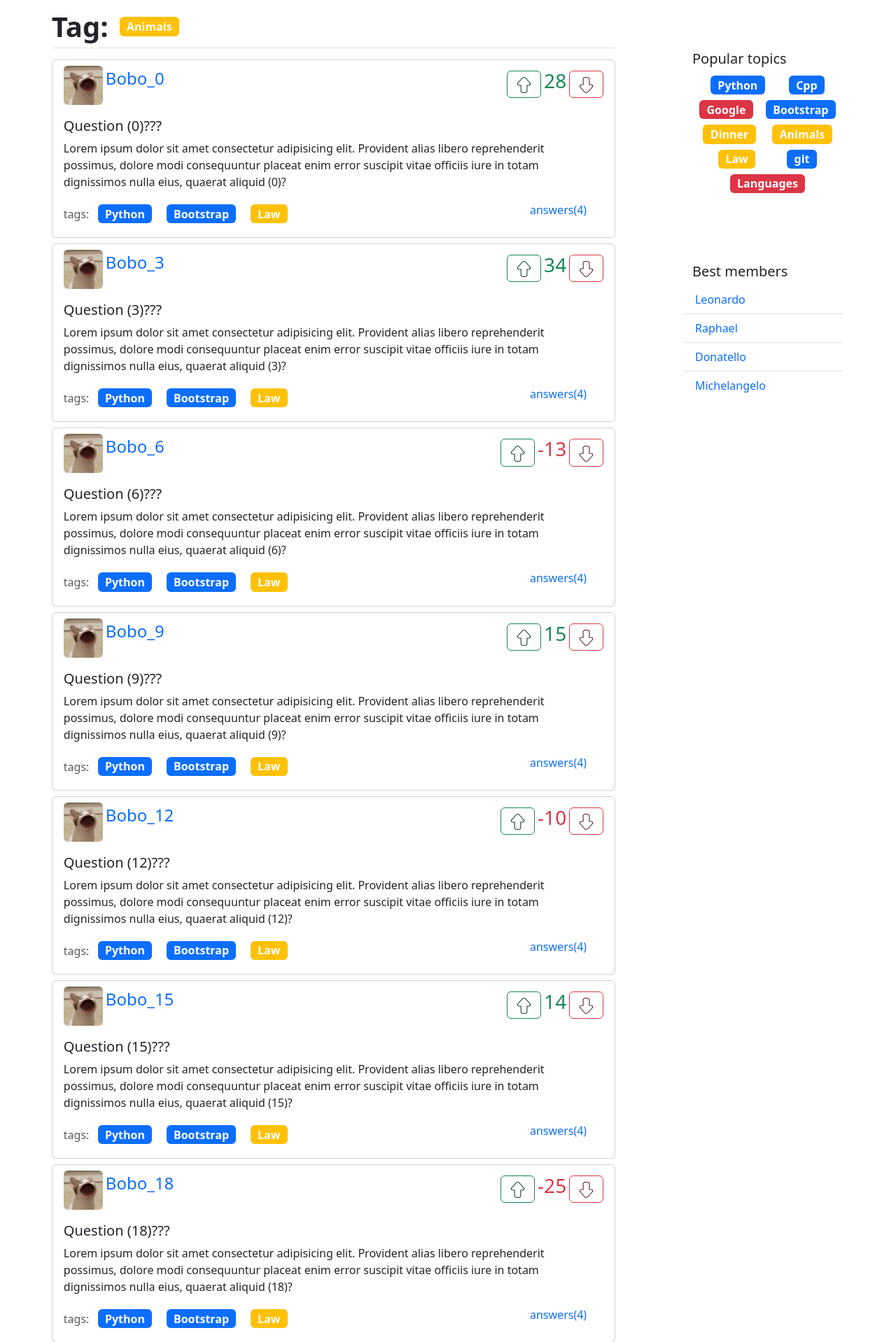
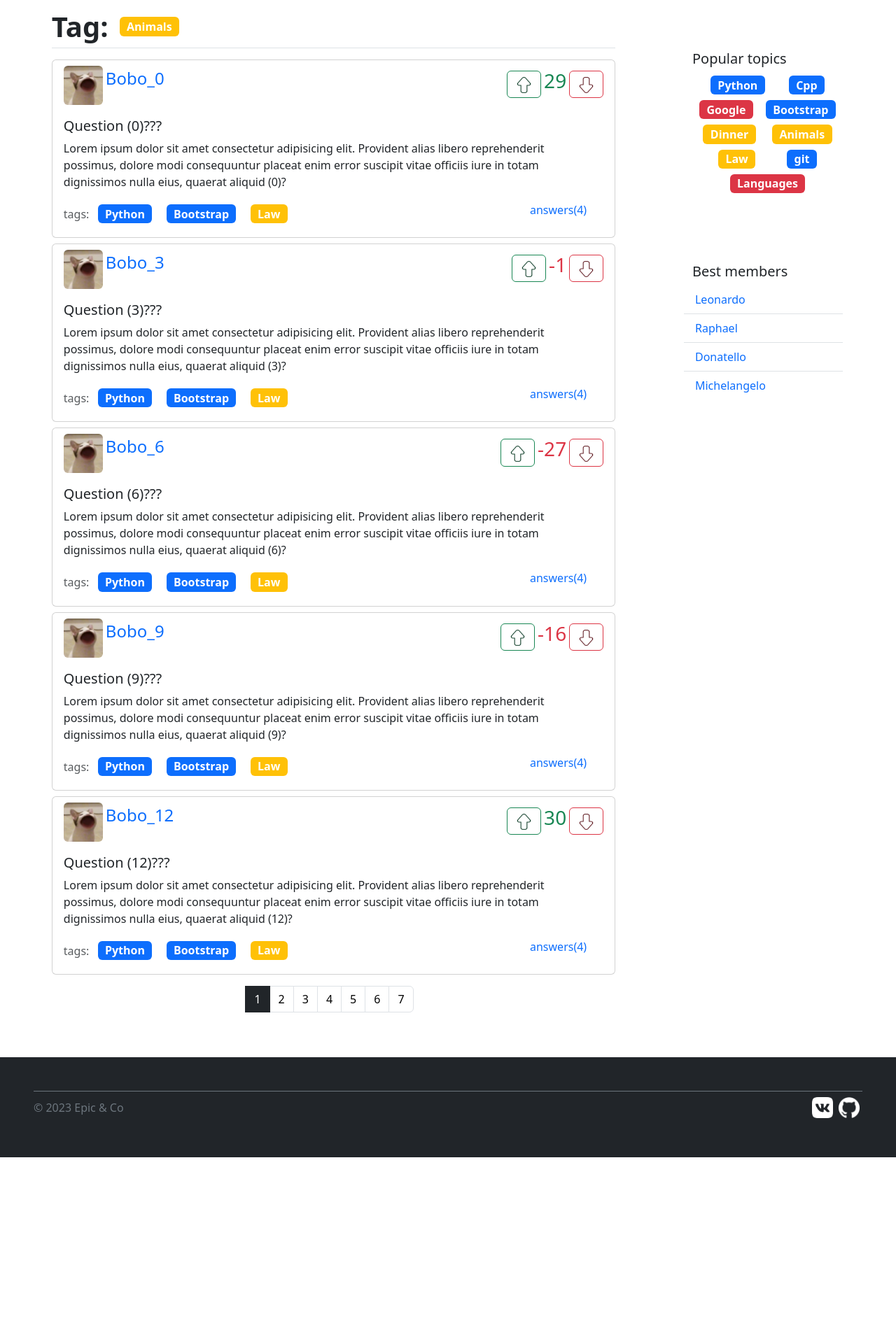
Before and after one commit to Bopster410/web_dz_project, a Django app: page /tag/1 in a window 1280 px wide. Shown: the part 72-1990 px from the top of the page at 70% size. After the commit the page ends 1726 px from the top, so only its background shows below. Run offline with Django 4.2, Linux system fonts and the light colour scheme; some libraries are stand-ins or nearby versions.

Commit message:
Added template for paginetion

```diff
--- a/app/views.py
+++ b/app/views.py
@@ -25,7 +25,7 @@
             suscipit vitae officiis iure in totam dignissimos nulla eius, quaerat aliquid?''',
         'rating': randint(-40, 40),
         'is_correct': i == 0
-    } for i in range(5)
+    } for i in range(40)
 ]
 
 # TODO add rating
@@ -35,40 +35,41 @@
         'user': f'Bobo_{i}',
         'tags': [tag for tag in list(TAGS.values())[::3]],
         'rating': randint(-40, 40),
-        'answers': ANSWERS,
         'title': f'Question ({i})???',
         'content': f'''Lorem ipsum dolor sit amet consectetur adipisicing elit. Provident alias libero reprehenderit possimus, \
 dolore modi consequuntur placeat enim error suscipit vitae officiis iure in totam dignissimos nulla eius, quaerat aliquid ({i})?'''
-    } for i in range(30)
+    } for i in range(100)
 ]
 
 
-def paginate(objects, page, per_page=5):
+def paginate(objects, request, per_page=5):
+    page = str(request.GET.get('page', 1))
+    page = int(page) if page.isdigit() else 1
+
     paginator = Paginator(objects, per_page)
-    return paginator.page(page).object_list
+    page = 1 if page < 0 else paginator.num_pages if page > paginator.num_pages else page
+    return {'page_item': paginator.page(page), 'pages_range': paginator.get_elided_page_range(page, on_each_side=2)}
 
 # New
 def index(request):
-    page = int(request.GET.get('page', 1))
-    return render(request, 'index.html', {'questions': paginate(QUESTIONS, page), 'tags': TAGS.values(), 'is_logged_in': True})
+    return render(request, 'index.html', {'page': paginate(QUESTIONS, request), 'tags': TAGS.values(), 'is_logged_in': True, 'component_to_paginate': 'components/question.html'})
 
 # Hot
 def hot_questions(request):
-    page = int(request.GET.get('page', 1))
-    return render(request, 'index_hot.html', {'tags': TAGS.values(), 'questions': paginate(QUESTIONS, page)})
+    return render(request, 'index_hot.html', {'tags': TAGS.values(), 'page': paginate(QUESTIONS, request), 'component_to_paginate': 'components/question.html'})
 
 # Tag
 def tag(request, tag_name):
     # TODO send to another page if tag doesn't exist
     tag_item = TAGS[tag_name] if tag_name in TAGS else TAGS['Animals']
     questions = [QUESTIONS[i] for i in range(len(QUESTIONS)) if i % 3 == 0]
-    return render(request, 'index_tags.html', {'tag_item': tag_item, 'tags': TAGS.values(), 'questions': questions})
+    return render(request, 'index_tags.html', {'tag_item': tag_item, 'tags': TAGS.values(), 'page': paginate(questions, request), 'component_to_paginate': 'components/question.html'})
 
 # Question
 def question(request, question_id):
     # TODO send to another page if question_id is incorrect
     question_item = QUESTIONS[question_id] if 0 <= question_id and question_id < len(QUESTIONS) else QUESTIONS[0]
-    return render(request, 'question.html', {'question': question_item, 'tags': TAGS.values()})
+    return render(request, 'question.html', {'question': question_item, 'tags': TAGS.values(), 'page': paginate(ANSWERS, request), 'component_to_paginate': 'components/answer.html'})
 
 # Log In
 def login(request):
--- a/static/css/style.css
+++ b/static/css/styles.css
@@ -11,3 +11,8 @@
     --bs-pagination-focus-color: #fff;
     --bs-link-hover-color: #fff;
 }
+
+.blank-pagination:hover {
+    background-color: #fff;
+    color: var(--bs-pagination-color);
+}
--- /dev/null
+++ b/templates/components/paginator.html
@@ -0,0 +1,27 @@
+<div class="vstack gap-2">
+
+    {% for item in page.page_item %}
+
+    {% include component_to_paginate %}
+
+    {% endfor %}
+
+</div>
+
+<nav class="row mx-auto mt-3" aria-label="Page navigation">
+    <ul class="pagination">
+        {% for page_number in page.pages_range %}
+
+        {% if page_number != '…' %}
+            {% if page_number == page.page_item.number %}
+            <li class="page-item page-link active">{{ page_number }}</li>
+            {% else %}
+            <li class="page-item"><a href="?page={{ page_number }}" class="page-link">{{ page_number }}</a></li>
+            {% endif %}
+        {% else %}
+        <li class="page-item page-link blank-pagination border-top-0 border-bottom-0">{{ page_number }}</li>
+        {% endif %}
+
+        {% endfor %}
+    </ul>
+</nav>
--- a/templates/components/question.html
+++ b/templates/components/question.html
@@ -6,18 +6,18 @@
             <div class="d-flex" style="transform: rotate(0);">
                 <img src="{% static '/img/user_picture.png' %}" height="56" class="rounded " alt="user picture">
                 <a class="card-link stretched-link fs-4 px-1 link-underline link-underline-opacity-0"
-                    href="#">{{ question.user }}</a>
+                    href="#">{{ item.user }}</a>
             </div>
             <div class="d-flex align-items-baseline m-sm-0 mt-2">
                 <button class="btn btn-outline-success"><img src="{% static '/img/upvote.png' %}" height="23"
                         alt=""></button>
 
-                {% if question.rating > 0 %}
-                <p class="card-text fs-3 text-success px-1">{{ question.rating }}</p>
-                {% elif question.rating < 0 %}
-                <p class="card-text fs-3 text-danger px-1">{{ question.rating }}</p>
+                {% if item.rating > 0 %}
+                <p class="card-text fs-3 text-success px-1">{{ item.rating }}</p>
+                {% elif item.rating < 0 %}
+                <p class="card-text fs-3 text-danger px-1">{{ item.rating }}</p>
                 {% else %}
-                <p class="card-text fs-3 text-secondary px-1">{{ question.rating }}</p>
+                <p class="card-text fs-3 text-secondary px-1">{{ item.rating }}</p>
                 {% endif %}
                 <button class="btn btn-outline-danger"><img src="{% static '/img/downvote.png' %}" height="23"
                         alt=""></button>
@@ -26,21 +26,21 @@
     </div>
     <div class="row w-100 card-body">
         <div class="mb-3" style="transform: rotate(0);">
-            <a href="{% url 'question' question_id=question.id %}" class="stretched-link link-underline link-underline-opacity-0 link-dark">
-                <h5 class="card-title">{{question.title}}</h5>
+            <a href="{% url 'question' question_id=item.id %}" class="stretched-link link-underline link-underline-opacity-0 link-dark">
+                <h5 class="card-title">{{item.title}}</h5>
             </a>
-            <p class="card-text">{{question.content}}</p>
+            <p class="card-text">{{item.content}}</p>
         </div>
         <span class="card-text d-flex ">
             <span class="container ps-0">
                 <span class="text-body-secondary">tags:</span>
-                {% for tag_item in question.tags %}
+                {% for tag_item in item.tags %}
 
                 {% include 'components/tag.html' %}
 
                 {% endfor %}
             </span>
-            <a href="{% url 'question' question_id=question.id %}" class="link-underline link-underline-opacity-0">
+            <a href="{% url 'question' question_id=item.id %}" class="link-underline link-underline-opacity-0">
                 answers(4)
             </a>
         </span>
--- a/templates/index_tags.html
+++ b/templates/index_tags.html
@@ -7,32 +7,7 @@
     <div class="fs-1 fw-bold me-2">Tag:</div>
     {% include 'components/tag.html' %}
 </div>
-<div class="vstack gap-2">
-    {% for question in questions %}
 
-    {% include 'components/question.html' %}
-
-    {% endfor %}
-
-</div>
-
-<!-- TODO pagination -->
-<nav class="row mx-auto mt-3" aria-label="Page navigation">
-    <ul class="pagination">
-        <li class="page-item">
-            <a class="page-link" href="#" aria-label="Previous">
-                <span aria-hidden="true">&laquo;</span>
-            </a>
-        </li>
-        <li class="page-item"><a class="page-link" href="#">1</a></li>
-        <li class="page-item"><a class="page-link" href="#">2</a></li>
-        <li class="page-item"><a class="page-link" href="#">3</a></li>
-        <li class="page-item">
-            <a class="page-link" href="#" aria-label="Next">
-                <span aria-hidden="true">&raquo;</span>
-            </a>
-        </li>
-    </ul>
-</nav>
+{% include 'components/paginator.html' %}
 
 {% endblock %}
--- a/templates/layouts/base_page.html
+++ b/templates/layouts/base_page.html
@@ -6,7 +6,7 @@
 <head>
     <link href="{% static '/css/bootstrap.min.css' %}" rel="stylesheet">
     <script src="{% static '/js/bootstrap.bundle.min.js' %}"></script>
-    <link rel="stylesheet" href="{% static '/css/style.css'%}">
+    <link rel="stylesheet" href="{% static '/css/styles.css'%}">
     <meta charset="UTF-8">
     <meta name="viewport" content="width=device-width, initial-scale=1.0">
     <title>Epic</title>
```
Also changed, not shown: templates/components/answer.html (+7 -7 lines), templates/index.html (+1 -27 lines), templates/index_hot.html (+2 -26 lines), templates/question.html (+10 -31 lines).
